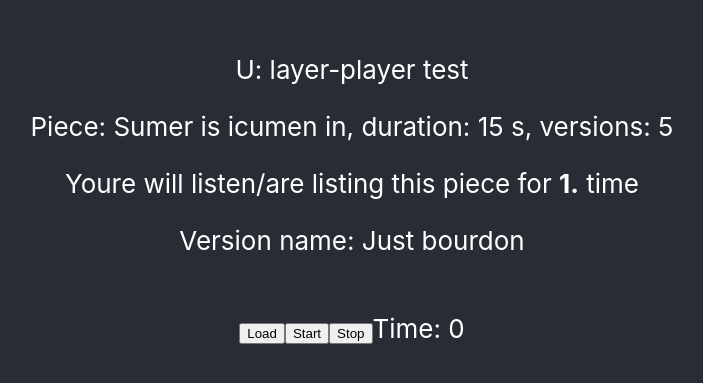
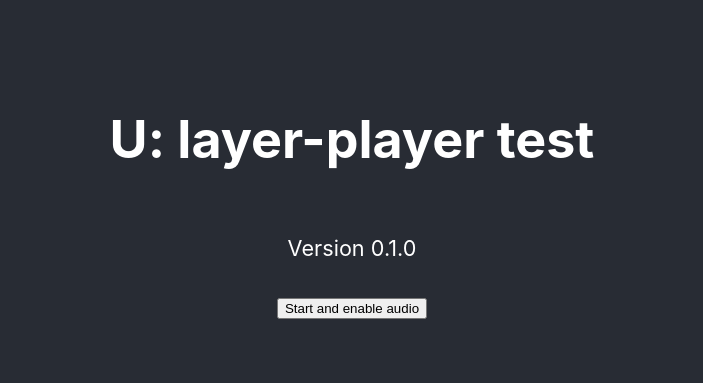
Before and after one commit to tarmoj/u-player, a React (Create React App) app: page / in a window 1280 px wide. Shown: the part 201-584 px from the top of the page, without its empty margins (288-991 px from the left). Built offline with nearby package versions, Linux system fonts and the light colour scheme.

Commit message:
Proof of concept almost ready.

```diff
--- a/public/tracks.json
+++ b/public/tracks.json
@@ -1,7 +1,7 @@
 [
 	{
 		"title": "Sumer is icumen in",
-		"duration": 15,
+		"duration": 45,
 
 		"tracks": [
 			{"id":1,  "name": "Bourdon1", "soundFile":"sumer/Bourdon1.mp3"},
@@ -34,7 +34,7 @@
 				"tracks": [
 					{ "id": 1, "pan": -0.4, "volume": -6 },
 					{ "id": 2, "pan": 0.4, "volume": -6 },
-					{ "id": 3, "pan": -0.6, "volume": 3 },
+					{ "id": 3, "pan": -0.6, "volume": 0 },
 					{ "id": 4, "pan": 0.6, "volume": 0 }
 				]
 			},
@@ -44,8 +44,8 @@
 				"tracks": [
 					{ "id": 1, "pan": -0.4, "volume": -6 },
 					{ "id": 2, "pan": 0.4, "volume": -6 },
-					{ "id": 3, "pan": -0.6, "volume": 3},
-					{ "id": 4, "pan": 0.6, "volume": 0 },
+					{ "id": 3, "pan": -0.8, "volume": -3},
+					{ "id": 4, "pan": 0.8, "volume": -3 },
 					{ "id": 6, "pan": 0, "volume": 6 }
 				]
 			},
@@ -55,9 +55,9 @@
 				"tracks": [
 					{ "id": 1, "pan": -1, "volume": -6 },
 					{ "id": 2, "pan": 1, "volume": -6 },
-					{ "id": 3, "pan": -0.6, "volume": 3},
+					{ "id": 3, "pan": -0.6, "volume": 0},
 					{ "id": 4, "pan": 0.6, "volume": 0 },
-					{ "id": 5, "pan": -0.4, "volume": 0 },
+					{ "id": 5, "pan": 0, "volume": 0 },
 					{ "id": 6, "pan": 0.4, "volume": 0 }
 				]
 			}
--- a/src/App.js
+++ b/src/App.js
@@ -15,6 +15,14 @@ function App() {
   const [counter, setCounter] = useState( localStorage.hasOwnProperty("LayerPlayerListeningCounter") ?
       parseInt(localStorage.getItem("LayerPlayerListeningCounter")) : 0 );
   const [hasListenedAll, setHasListenedAll] = useState(false);
+  const [userTouched, setUserTouched]  = useState(false);
+
+  const resumeAudio = () => {
+    Tone.getContext().resume();
+    console.log("Audio resume");
+    setUserTouched(true);
+    preparePlayback(pieceIndex, counter);
+  }
 
   // TODO: pack into one object playInfo, that is set be preparePlayback
   const duration = playbackData ? playbackData[pieceIndex].duration : 0;
@@ -99,8 +107,8 @@ function App() {
       setTime(Math.floor(Tone.Transport.seconds));
       if (Tone.Transport.seconds>duration && Tone.Transport.state==="started") {
         stop();
-        if (counter < playbackData[pieceIndex].playList.length-1) {
-          const newCounter = counter + 1;
+        const newCounter = counter + 1;
+        if (newCounter < playbackData[pieceIndex].playList.length) {
           localStorage.setItem("LayerPlayerListeningCounter", newCounter.toString());
           setTimeout( ()=>{
             preparePlayback(pieceIndex, newCounter); // this should be actually in effect on pieceIndex, counter
@@ -131,19 +139,23 @@ function App() {
   return (
     <div className="App">
       <header className="App-header">
-        U: layer-player test
-        <div>
-          <p>Piece: {title}, duration: {duration} s, versions: {versions}</p>
-          { hasListenedAll &&  <div><b>You have listened to all available versions. Thank you!</b></div> }
-          <p>Youre will listen/are listing this piece for <b>{counter +1}.</b> time</p>
-          { versionName &&  <p>Version name: {versionName}</p>}
-          <br />
-          <button onClick={()=>preparePlayback(pieceIndex, counter) } >Load</button>
-          <button onClick={()=>start() } >Start</button>
-          <button onClick={()=>stop() } >Stop</button>
-          Time: {time}
+        <h1>U: layer-player test</h1>
+        <p><small>Version {version}</small></p>
+        {!userTouched ?
+            <div><button onClick={()=>resumeAudio()}> Start and enable audio</button></div>
+            :
+            <div>
+              <p>Piece: {title}, duration: {duration} s, versions: {versions}</p>
+              {hasListenedAll && <div><b>You have listened to all available versions. Thank you!</b></div>}
+              <p>Youre will listen/are listing this piece for <b>{counter + 1}.</b> time</p>
+              {versionName && <p>Version name: {versionName}</p>}
+              <br/>
+              <button onClick={() => start()}>Start</button>
+              <button onClick={() => stop()}>Stop</button>
+              Time: {time}
 
-        </div>
+            </div>
+        }
 
       </header>
 
--- a/src/index.css
+++ b/src/index.css
@@ -11,3 +11,5 @@ code {
   font-family: source-code-pro, Menlo, Monaco, Consolas, 'Courier New',
     monospace;
 }
+
+button {margin: 6px;}
```
Also changed, not shown: public/manifest.json.
